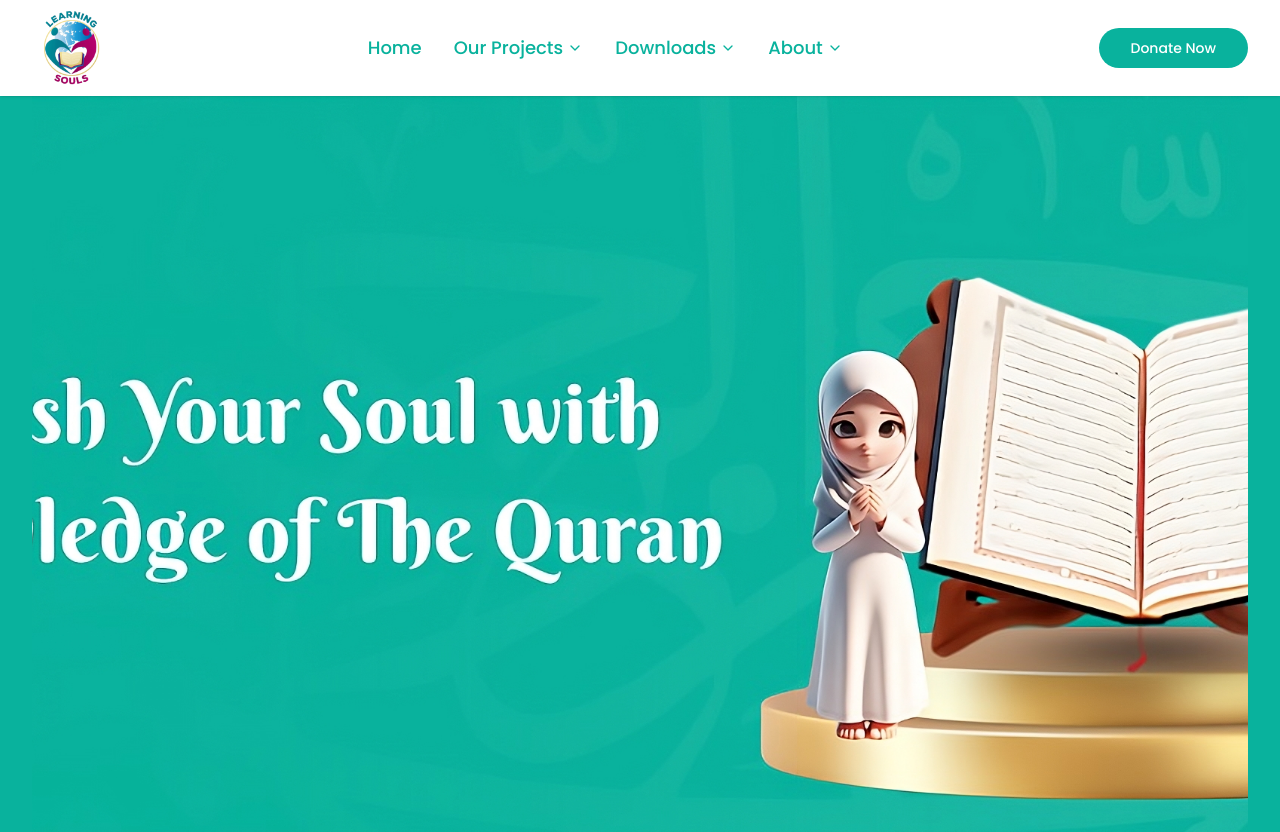
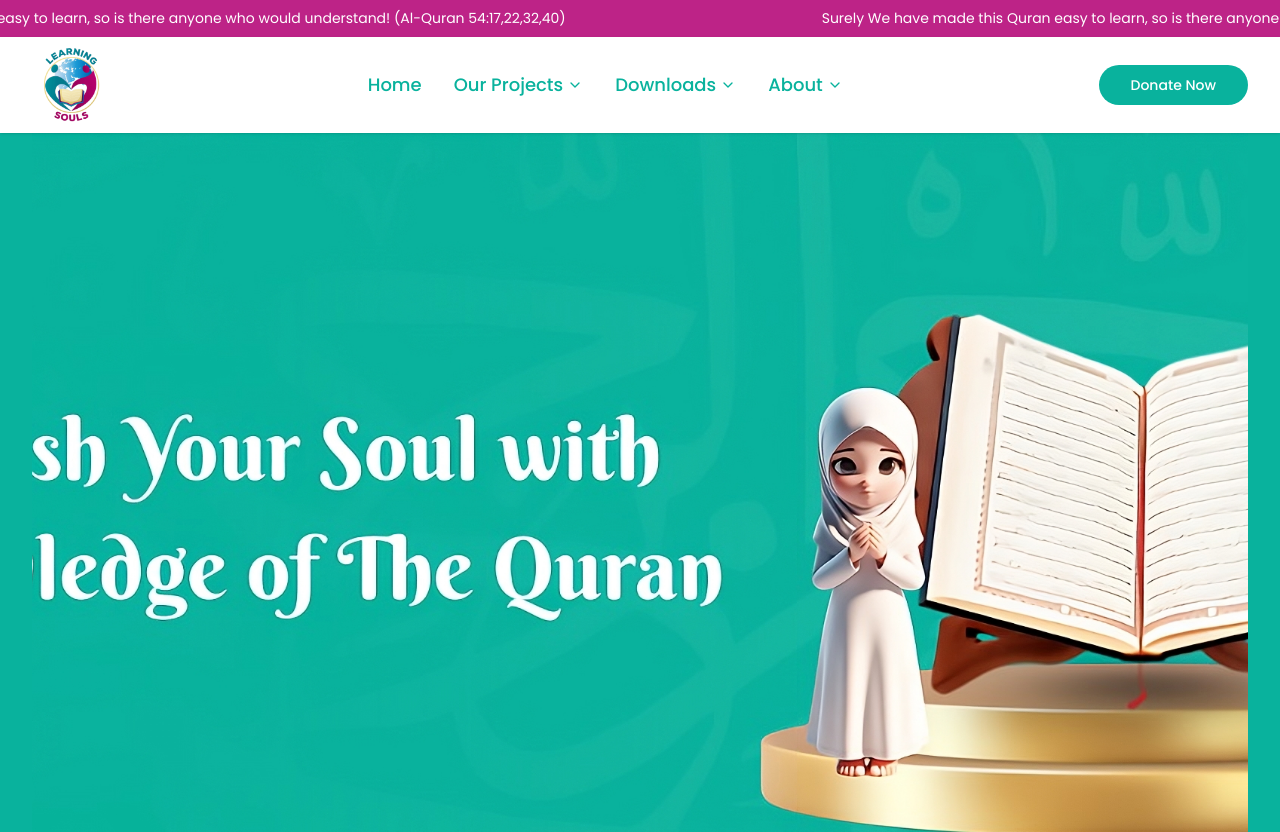
Before and after one commit to Abdul-Muqadim2000/learning-souls-client-web, a Next.js app: page / in a window 1280 px wide. Shown: the top 832 px of the page. Built offline with nearby package versions, Linux system fonts and the light colour scheme.

Commit message:
Added Marquee Ribbon

```diff
--- a/src/app/layout.js
+++ b/src/app/layout.js
@@ -3,8 +3,9 @@ import "./globals.css";
 import Navbar from "@/components/Navbar";
 import PageWrapper from "@/components/PageWrapper";
 import { Poppins } from "next/font/google";
+import MarqueeRibbon from "@/components/MarqueeRibbon";
 
-const inter = Poppins({
+const poppins = Poppins({
   subsets: ["latin"],
   weight: ["400", "500", "600", "700"],
 });
@@ -32,7 +33,18 @@ export const metadata = {
 export default function RootLayout({ children }) {
   return (
     <html lang="en">
-      <body className={inter.className}>
+      <body className={poppins.className}>
+        <MarqueeRibbon
+          text="Surely We have made this Quran easy to learn, so is there anyone who would understand! (Al-Quran 54:17,22,32,40)"
+          fontSize="0.875rem"
+          fontWeight="normal"
+          textColor="var(--color-primary)"
+          bgColor="var(--color-tertiary)"
+          gap="16rem"
+          padding="0.5rem"
+          speed={30}
+          separator=""
+        />
         <Navbar />
         <PageWrapper>{children}</PageWrapper>
         <Footer />
--- /dev/null
+++ b/src/components/MarqueeRibbon.jsx
@@ -0,0 +1,84 @@
+"use client";
+
+import React from "react";
+
+const MarqueeRibbon = ({
+  text = "Your text here",
+  speed = 50, // Speed in seconds for one complete scroll
+  bgColor = "var(--color-primary)",
+  textColor = "var(--color-tertiary)",
+  fontSize = "1.5rem",
+  fontWeight = "bold",
+  padding = "1rem 0",
+  gap = "4rem", // Gap between repeated text
+  separator = "•", // Separator between text items
+}) => {
+  return (
+    <div
+      className="w-full overflow-hidden relative"
+      style={{
+        backgroundColor: bgColor,
+        padding: padding,
+      }}
+    >
+      <div className="marquee-container">
+        <div
+          className="marquee-content"
+          style={{
+            animation: `marquee ${speed}s linear infinite`,
+          }}
+        >
+          {/* Repeat the content multiple times for seamless loop */}
+          {[...Array(3)].map((_, index) => (
+            <span
+              key={index}
+              style={{
+                color: textColor,
+                fontSize: fontSize,
+                fontWeight: fontWeight,
+                whiteSpace: "nowrap",
+                marginRight: gap,
+                display: "inline-flex",
+                alignItems: "center",
+                gap: gap,
+              }}
+            >
+              {text}
+              {separator && (
+                <span style={{ marginLeft: gap }}>{separator}</span>
+              )}
+            </span>
+          ))}
+        </div>
+      </div>
+
+      <style jsx>{`
+        .marquee-container {
+          display: flex;
+          width: 100%;
+        }
+
+        .marquee-content {
+          display: flex;
+          align-items: center;
+          animation: marquee ${speed}s linear infinite;
+        }
+
+        @keyframes marquee {
+          0% {
+            transform: translateX(0);
+          }
+          100% {
+            transform: translateX(-33.333%);
+          }
+        }
+
+        .marquee-content:hover {
+          animation-play-state: paused;
+        }
+      `}</style>
+    </div>
+  );
+};
+
+export default MarqueeRibbon;
```
